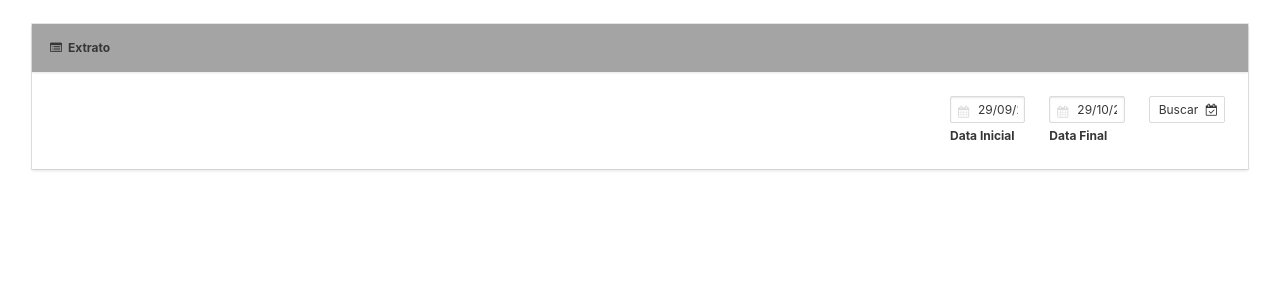
After one commit to PauloMazzia/SONFin, a PHP site: template templates/statement.html.twig in a window 1280 px wide. The commit adds this page. Shown: the top 300 px of the page. Run offline with PHP 8.4, Linux system fonts and the light colour scheme; the template is opened without the code that fills it, so the values that code supplies are empty; some libraries are stand-ins or nearby versions.

Commit message:
Area de Extrato - Inicio - Funcional

```diff
--- a/public/index.php
+++ b/public/index.php
@@ -40,5 +40,6 @@ require_once  __DIR__ . '/../src/Controllers/users.php';
 require_once  __DIR__ . '/../src/Controllers/auth.php';
 require_once  __DIR__ . '/../src/Controllers/BillReceives.php';
 require_once  __DIR__ . '/../src/Controllers/BillPays.php';
+require_once  __DIR__ . '/../src/Controllers/Statements.php';
 
 $app->start();
--- /dev/null
+++ b/templates/statement.html.twig
@@ -0,0 +1,60 @@
+{% extends'layout.html.twig' %}
+
+{% block content %}
+
+    <br />
+    <div class="container is-fluid">
+        <div class="card">
+            <header class="card-header" style="background-color: #A4A4A4">
+                <p class="card-header-title is-size-7">
+                   <i class="icon fa fa-list-alt fa-fw"></i> Extrato
+                </p>
+            </header>
+            <div class="card-content">
+                <div class="content">
+                    <form method="post" action="">
+                        <div class="columns">
+                            <div class="column is-9"></div>
+                            <div class="column is-1">
+                                <div class="field">
+                                    <span class="control has-icons-left">
+                                          <input class="input is-small"
+                                                 type="text"
+                                                 placeholder="DD/MM/YYYY"
+                                                 name="date_start"
+                                                 value="{{ 'now'|date_modify('-1 month')|date('d/m/Y') }}">
+                                          <span class="icon is-small is-left">
+                                                <i class="fa fa-calendar fa-fw"></i>
+                                          </span>
+                                    </span>
+                                    <span class="help"><strong>Data Inicial</strong></span>
+                                </div>
+                            </div>
+                            <div class="column is-1">
+                                <div class="field">
+                                    <span class="control has-icons-left">
+                                          <input class="input is-small"
+                                                 type="text"
+                                                 placeholder="DD/MM/YYYY"
+                                                 name="date_end"
+                                                 value="{{ 'now'|date('d/m/Y') }}">
+                                          <span class="icon is-small is-left">
+                                                <i class="fa fa-calendar fa-fw"></i>
+                                          </span>
+                                    </span>
+                                    <span class="help"><strong>Data Final</strong></span>
+                                </div>
+                            </div>
+                            <div class="column is-1 is-centered has-text-centered">
+                                <button class="button is-outlined is-small">
+                                    Buscar &nbsp;&nbsp;<i class="icon fa fa-calendar-check-o fa-fw"></i>
+                                </button>
+                            </div>
+                        </div>
+                    </form>
+                </div>
+            </div>
+        </div>
+    </div>
+
+{% endblock %}
```
Also changed, not shown: src/Controllers/Statements.php (added, +10 -0 lines).
